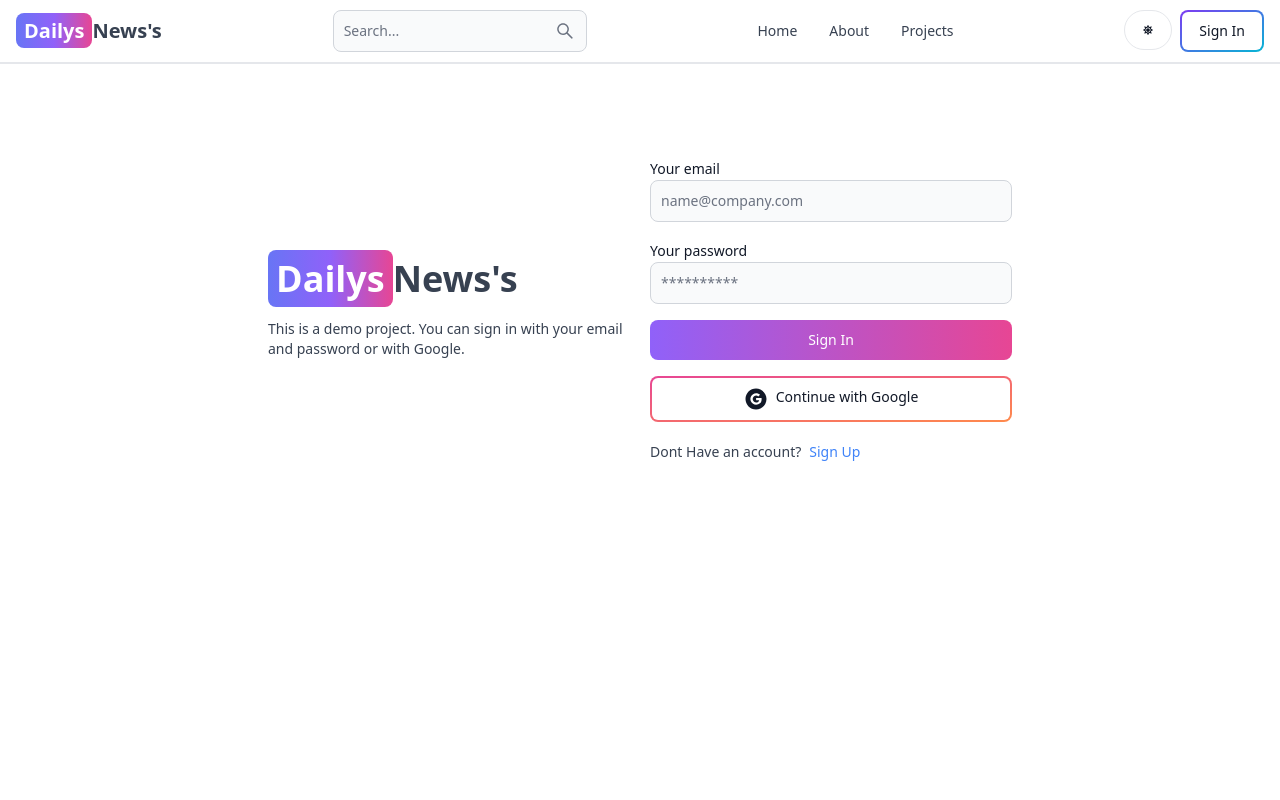
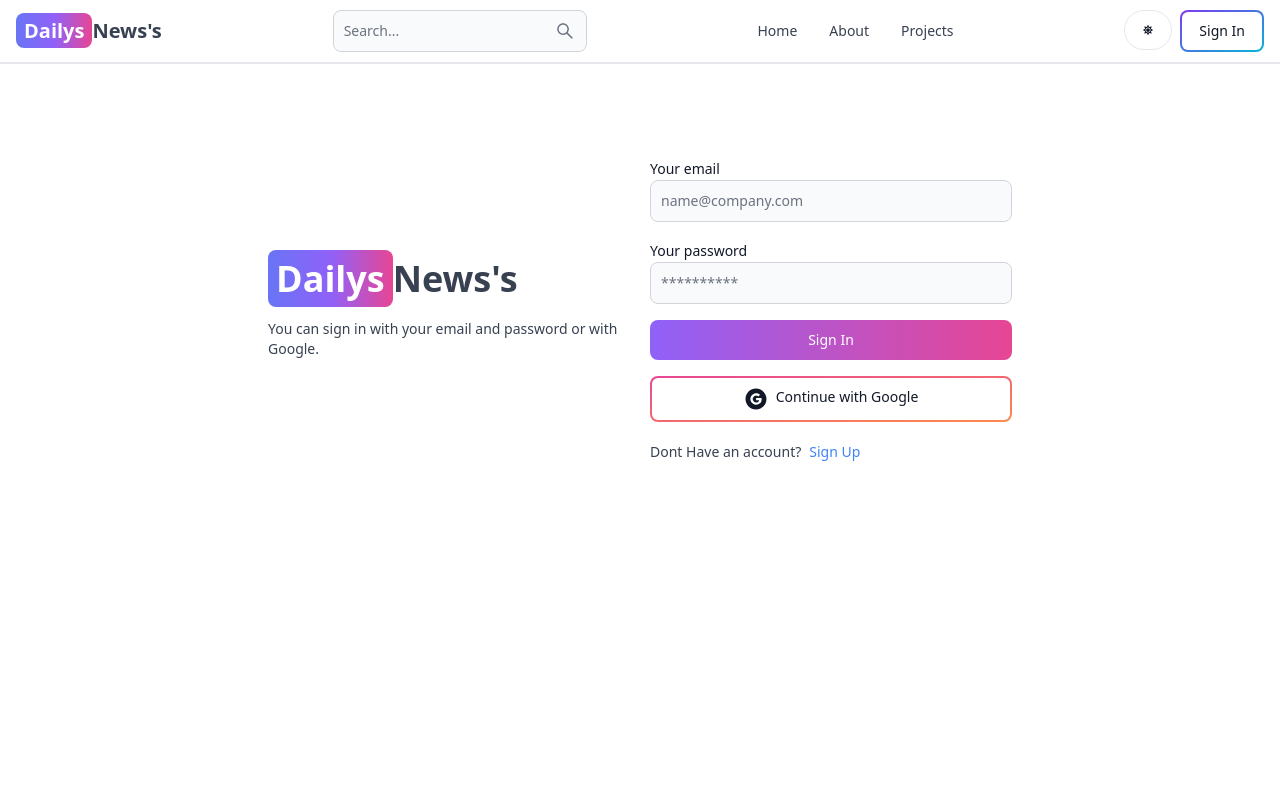
Before and after one commit to manojkhandve/dailysnewss, a React (Vite) app in the folder client/: page /sign-in in a window 1280 px wide. Shown: the top 800 px of the page. Built offline with nearby package versions, Linux system fonts and the light colour scheme; no server answers.

Commit message:
Update SignIn.jsx

```diff
--- a/client/src/pages/SignIn.jsx
+++ b/client/src/pages/SignIn.jsx
@@ -54,7 +54,7 @@ export default function SignIn() {
             News's
           </Link>
           <p className='text-sm mt-5'>
-            This is a demo project. You can sign in with your email and password
+            You can sign in with your email and password
             or with Google.
           </p>
         </div>
```
